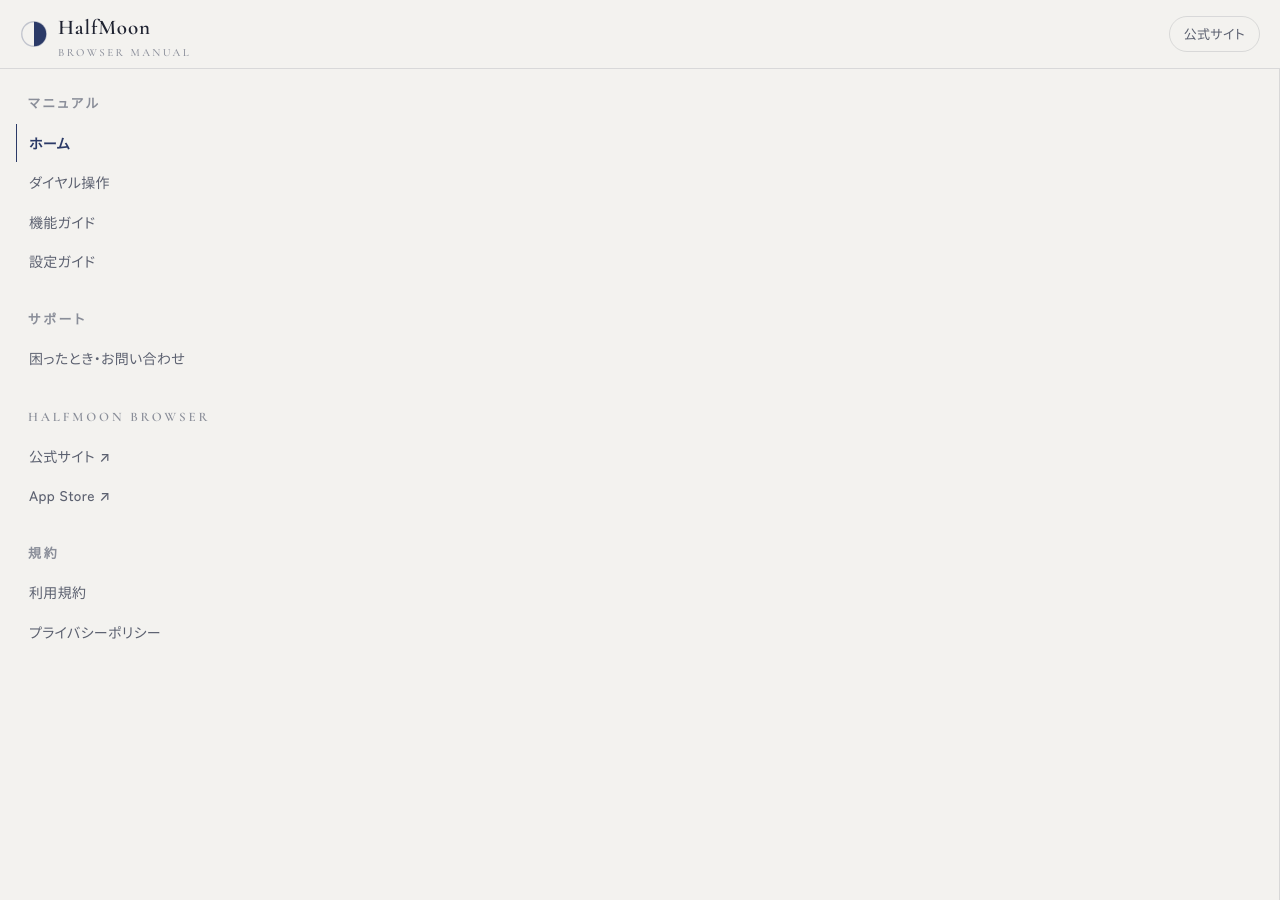
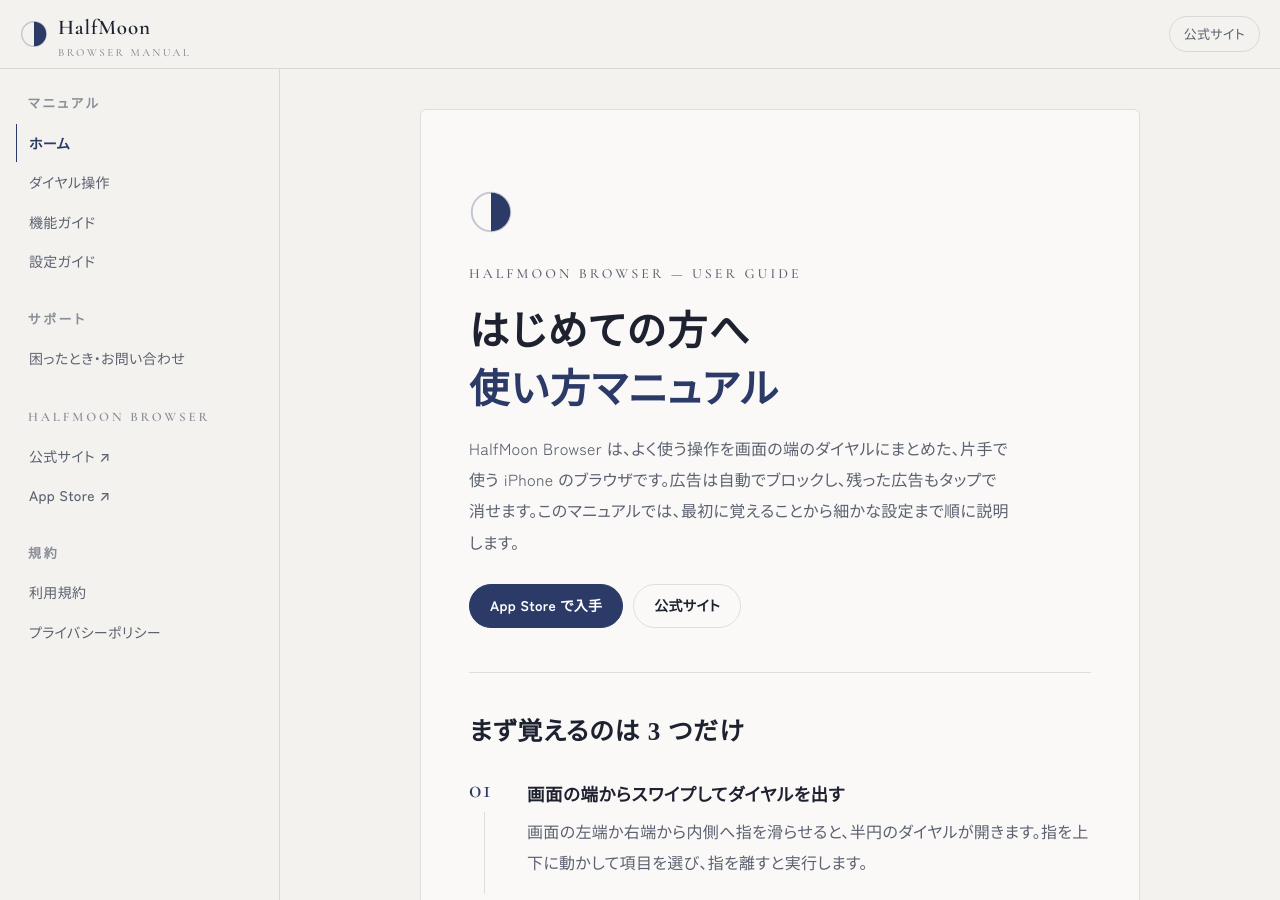
Before and after one commit to R-each0801/HalfMoonBrowser_site, a Jekyll site: the page built from index.md, in a window 1280 px wide and 900 px high. Built offline with Jekyll 4.4.1, drawn with Linux system fonts in a browser that asks for light colours; some web fonts are replaced.

Commit message:
CSS に default レイアウトが適用されて先頭ルールが無効になっていたのを修正
_config.yml の defaults (全ファイルに layout: default) が halfmoon.css にも効き、
配信される CSS の先頭に HTML が付いて :root の変数定義が読み飛ばされていた。
サイドバー幅が未定義になり、PC 幅で本文がサイドバーの下に回る原因になっていた。

Co-Authored-By: Claude Opus 5.5 <noreply@anthropic.com>

```diff
--- a/assets/css/halfmoon.css
+++ b/assets/css/halfmoon.css
@@ -1,4 +1,7 @@
 ---
+# CSS には default レイアウト (_config.yml の defaults) を適用しない。
+# 適用されると CSS の前に HTML が付き、先頭の :root ルールが読み飛ばされてレイアウトが崩れる。
+layout: null
 ---
 /*
  * HalfMoon Browser — 公式サイト スタイル
```
